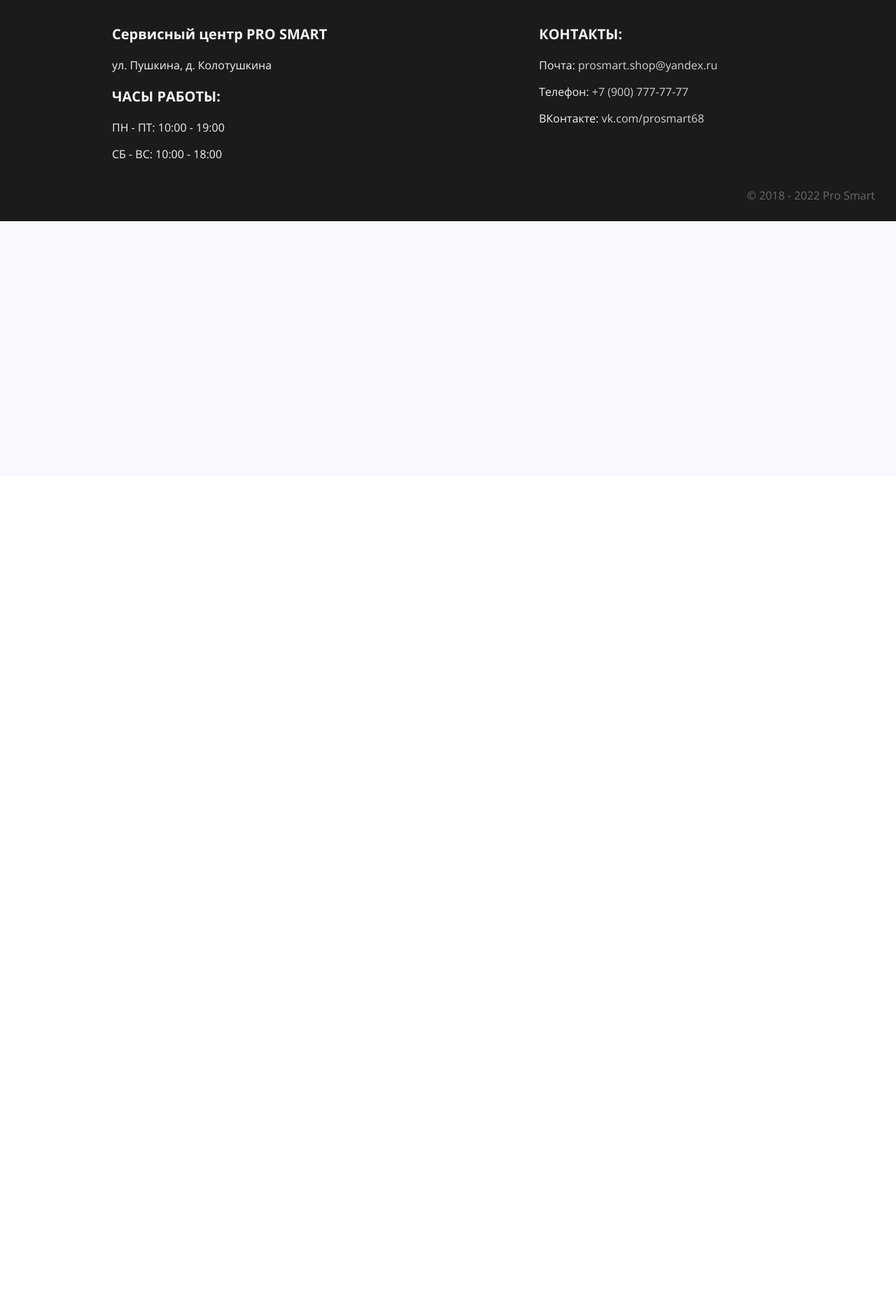
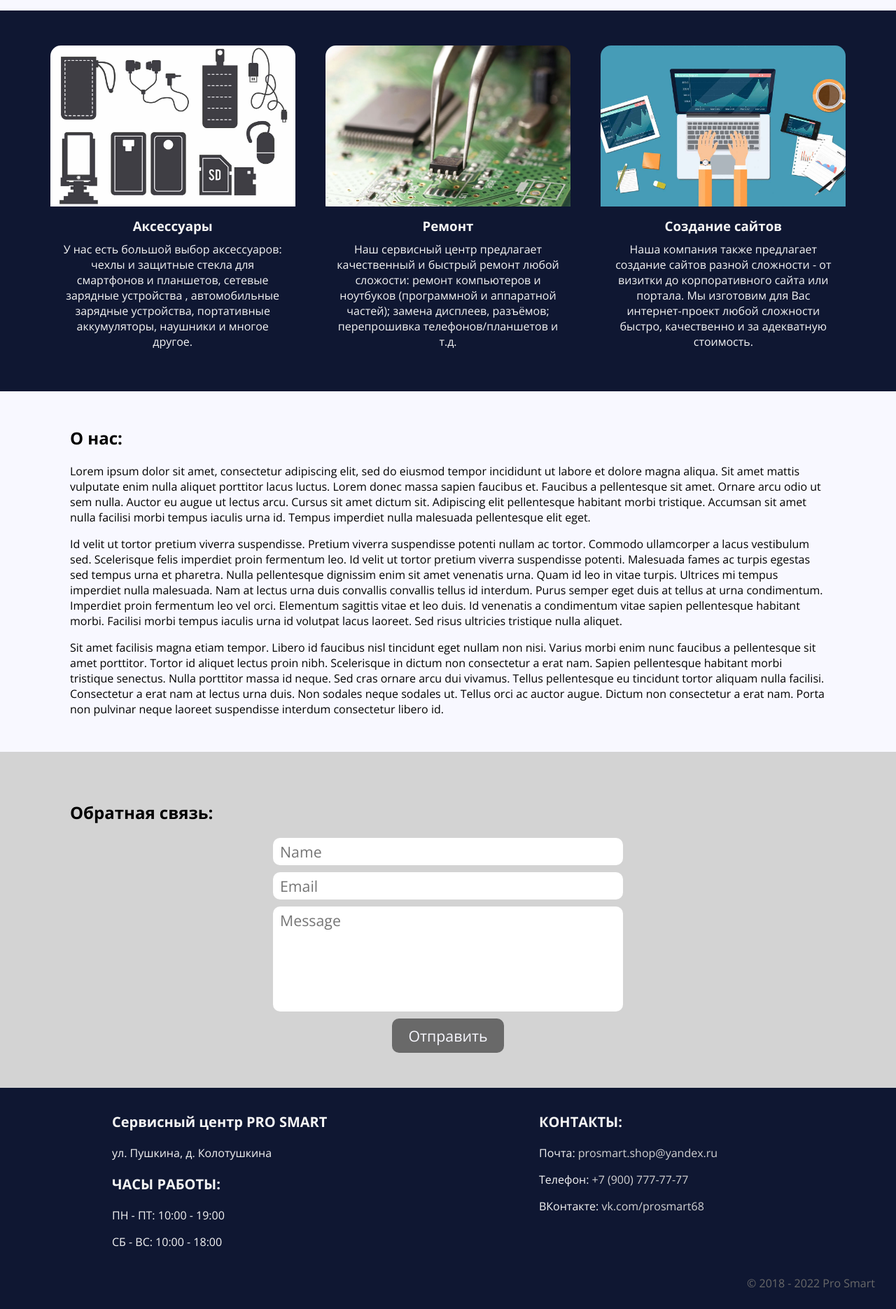
Before and after one commit to VNCompany/PSProject, a PHP site: page / in a window 1280 px wide. Shown: the part 120-1990 px from the top of the page at 70% size. Before the commit the page ends 436 px from the top, so only its background shows below. Run offline with PHP 8.4, Linux system fonts and the light colour scheme.

Commit message:
Release #1

```diff
--- a/index.html
+++ b/index.html
@@ -11,14 +11,14 @@
     <body>
 
     <div class="social-links">
-        <a target="_blank" href="https://vk.com">
+        <a target="_blank" href="https://vk.com/prosmart68">
             <svg xmlns="http://www.w3.org/2000/svg" x="0px" y="0px"
                  width="24" height="24"
                  viewBox="0 0 48 48"
                  style=" fill:#000000;"><path d="M45.763,35.202c-1.797-3.234-6.426-7.12-8.337-8.811c-0.523-0.463-0.579-1.264-0.103-1.776 c3.647-3.919,6.564-8.422,7.568-11.143C45.334,12.27,44.417,11,43.125,11l-3.753,0c-1.237,0-1.961,0.444-2.306,1.151 c-3.031,6.211-5.631,8.899-7.451,10.47c-1.019,0.88-2.608,0.151-2.608-1.188c0-2.58,0-5.915,0-8.28 c0-1.147-0.938-2.075-2.095-2.075L18.056,11c-0.863,0-1.356,0.977-0.838,1.662l1.132,1.625c0.426,0.563,0.656,1.248,0.656,1.951 L19,23.556c0,1.273-1.543,1.895-2.459,1.003c-3.099-3.018-5.788-9.181-6.756-12.128C9.505,11.578,8.706,11.002,7.8,11l-3.697-0.009 c-1.387,0-2.401,1.315-2.024,2.639c3.378,11.857,10.309,23.137,22.661,24.36c1.217,0.12,2.267-0.86,2.267-2.073l0-3.846 c0-1.103,0.865-2.051,1.977-2.079c0.039-0.001,0.078-0.001,0.117-0.001c3.267,0,6.926,4.755,8.206,6.979 c0.368,0.64,1.056,1.03,1.8,1.03l4.973,0C45.531,38,46.462,36.461,45.763,35.202z"></path></svg>
         </a>
 
-        <a target="_blank" href="https://instagram.com">
+        <a target="_blank" href="https://instagram.com/prosmart_tmb">
             <svg xmlns="http://www.w3.org/2000/svg" x="0px" y="0px"
                  width="24" height="24"
                  viewBox="0 0 48 48"
@@ -36,14 +36,49 @@
         <nav>
             <ul>
                 <li><a href="#">Главная</a></li>
-                <li><a href="#">Каталог</a></li>
-                <li><a href="#">Статус заказа</a></li>
-                <li><a href="#">О нас</a></li>
+                <li><a href="#intro">Каталог</a></li>
+                <li><a href="#feedback">Статус заказа</a></li>
+                <li><a href="#description">О нас</a></li>
             </ul>
         </nav>
     </header>
     <main>
+        <section id="intro">
+            <div>
+                <img src="static/images/tests/table1.jpg" alt="widget1">
+                <h3>Аксессуары</h3>
+                <p>У нас есть большой выбор аксессуаров: чехлы и защитные стекла для смартфонов и планшетов, сетевые зарядные устройства , автомобильные зарядные устройства, портативные аккумуляторы, наушники и многое другое.</p>
+            </div>
+            <div>
+                <img src="static/images/tests/table2.jpg" alt="widget2">
+                <h3>Ремонт</h3>
+                <p>Наш сервисный центр предлагает качественный и быстрый ремонт любой сложости: ремонт компьютеров и ноутбуков (программной и аппаратной частей); замена дисплеев, разъёмов; перепрошивка телефонов/планшетов и т.д.</p>
+            </div>
+            <div>
+                <img src="static/images/tests/table3.jpg" alt="widget3">
+                <h3>Создание сайтов</h3>
+                <p>Наша компания также предлагает создание сайтов разной сложности - от визитки до корпоративного сайта или портала. Мы изготовим для Вас интернет-проект любой сложности быстро, качественно и за адекватную стоимость.</p>
+            </div>
+        </section>
 
+        <section id="description">
+            <h2>О нас:</h2>
+            <p>Lorem ipsum dolor sit amet, consectetur adipiscing elit, sed do eiusmod tempor incididunt ut labore et dolore magna aliqua. Sit amet mattis vulputate enim nulla aliquet porttitor lacus luctus. Lorem donec massa sapien faucibus et. Faucibus a pellentesque sit amet. Ornare arcu odio ut sem nulla. Auctor eu augue ut lectus arcu. Cursus sit amet dictum sit. Adipiscing elit pellentesque habitant morbi tristique. Accumsan sit amet nulla facilisi morbi tempus iaculis urna id. Tempus imperdiet nulla malesuada pellentesque elit eget.</p>
+            <p>Id velit ut tortor pretium viverra suspendisse. Pretium viverra suspendisse potenti nullam ac tortor. Commodo ullamcorper a lacus vestibulum sed. Scelerisque felis imperdiet proin fermentum leo. Id velit ut tortor pretium viverra suspendisse potenti. Malesuada fames ac turpis egestas sed tempus urna et pharetra. Nulla pellentesque dignissim enim sit amet venenatis urna. Quam id leo in vitae turpis. Ultrices mi tempus imperdiet nulla malesuada. Nam at lectus urna duis convallis convallis tellus id interdum. Purus semper eget duis at tellus at urna condimentum. Imperdiet proin fermentum leo vel orci. Elementum sagittis vitae et leo duis. Id venenatis a condimentum vitae sapien pellentesque habitant morbi. Facilisi morbi tempus iaculis urna id volutpat lacus laoreet. Sed risus ultricies tristique nulla aliquet.</p>
+            <p>Sit amet facilisis magna etiam tempor. Libero id faucibus nisl tincidunt eget nullam non nisi. Varius morbi enim nunc faucibus a pellentesque sit amet porttitor. Tortor id aliquet lectus proin nibh. Scelerisque in dictum non consectetur a erat nam. Sapien pellentesque habitant morbi tristique senectus. Nulla porttitor massa id neque. Sed cras ornare arcu dui vivamus. Tellus pellentesque eu tincidunt tortor aliquam nulla facilisi. Consectetur a erat nam at lectus urna duis. Non sodales neque sodales ut. Tellus orci ac auctor augue. Dictum non consectetur a erat nam. Porta non pulvinar neque laoreet suspendisse interdum consectetur libero id.</p>
+        </section>
+
+        <section id="feedback">
+            <h2>Обратная связь:</h2>
+            <div class="feedback-form">
+                <form method="post">
+                    <input type="text" placeholder="Name" required>
+                    <input type="text" placeholder="Email" required>
+                    <textarea placeholder="Message" required></textarea>
+                    <input type="submit" value="Отправить">
+                </form>
+            </div>
+        </section>
     </main>
     <footer>
         <div class="footer-content">
--- a/static/styles/styles.css
+++ b/static/styles/styles.css
@@ -107,7 +107,8 @@
 
 footer {
     color: whitesmoke;
-    background: #191b1d;
+    /*background: #191b1d;*/
+    background: #0f1732;
     box-sizing: border-box;
     padding: 10px 30px;
     position: relative;
@@ -133,12 +134,89 @@
     text-decoration: none;
 }
 
-.footer-content a:hover
-{
+.footer-content a:hover {
     color: white;
     text-decoration: underline;
 }
 
+main {
+    margin-top: 15px;
+}
+
+#intro {
+    box-sizing: border-box;
+    padding: 50px;
+    display: flex;
+    flex-wrap: wrap;
+    justify-content: space-around;
+    background: #0f1732;
+}
+
+#intro > div {
+    max-width: 350px;
+}
+
+#intro > div > img {
+    max-width: 100%;
+    border-radius: 15px 15px 0 0;
+}
+
+#intro > div > h3, #intro > div > p {
+    text-align: center;
+    margin: 10px;
+    color: whitesmoke;
+}
+
+#description {
+    margin: 50px 100px;
+}
+
+#feedback {
+    box-sizing: border-box;
+    padding: 50px 100px;
+    background: lightgray;
+}
+
+.feedback-form {
+    margin: 0 auto;
+    max-width: 500px;
+}
+
+.feedback-form input[type=text], textarea {
+    font-size: 16pt;
+    padding: 5px 10px;
+    border-radius: 10px;
+    border: none;
+    display: block;
+    margin: 10px 0;
+    width: 100%;
+    box-sizing: border-box;
+}
+
+.feedback-form textarea {
+    resize: none;
+    height: 150px;
+}
+
+.feedback-form input[type="submit"]
+{
+    font-size: 16pt;
+    display: block;
+    width: 160px;
+    margin: 0 auto;
+    padding: 10px;
+    border-radius: 10px;
+    border: none;
+    cursor: pointer;
+    background: dimgrey;
+    color: ghostwhite;
+    transition: background-color .2s;
+}
+
+.feedback-form input[type="submit"]:hover {
+    background-color: #0f1732;
+    transition: background-color .2s;
+}
 
 @media screen and (max-width: 700px) {
     header {
@@ -176,4 +254,26 @@
         float: none;
         margin: 5px auto;
     }
+
+    #intro {
+        display: block;
+    }
+
+    #intro > div {
+        margin-bottom: 30px;
+    }
+
+    #description {
+        margin: 50px;
+    }
+
+    #feedback {
+        padding: 30px;
+    }
 }
+
+@media screen and (max-width: 1170px) {
+    #intro div:last-child{
+        margin-top: 70px;
+    }
+}
```
Also changed, not shown: static/images/tests/table1.jpg.
